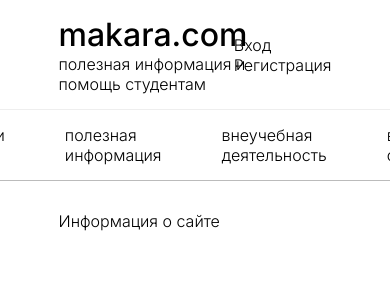
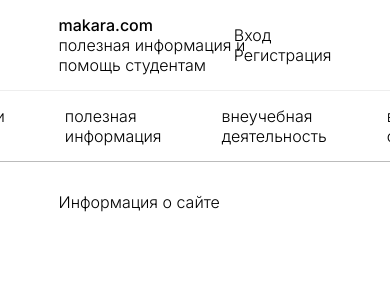
Before and after one commit to DenisMullin/DenisMullin.github.io, a PHP site: page /index.html in a window 390 px wide; the page is wider, and only the part inside the window is pictured. Shown: the top 300 px of that part. Run offline with PHP 8.4, Linux system fonts and the light colour scheme.

Commit message:
init commit

```diff
--- a/css/style.css
+++ b/css/style.css
@@ -320,5 +320,7 @@ button {
 }
 
 @media screen and (max-width: 800px) {
-
+	p, a, h1, h2, h3 {
+		font-size: 1em;
+	}
 }
```
